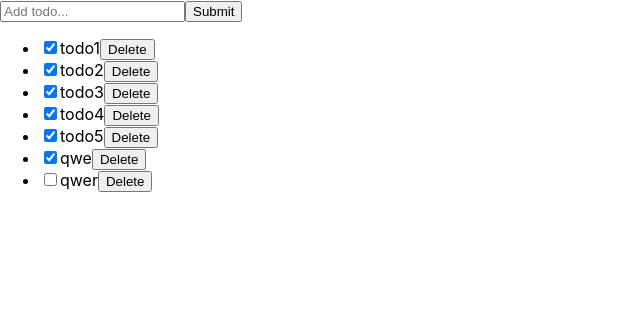
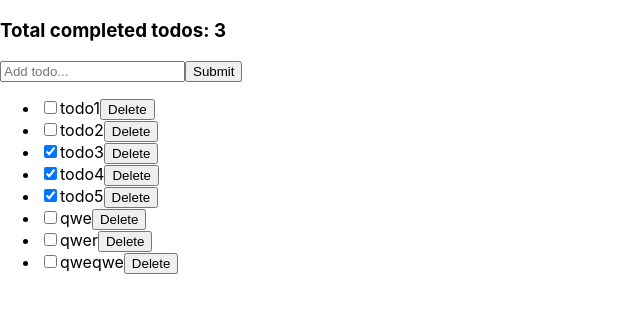
Before and after one commit to Deznot/redux-todo, a React (Create React App) app: page / in a window 1280 px wide. Shown: the top 312 px of the page, without its empty margins (0-640 px from the left). Built offline with nearby package versions, Linux system fonts and the light colour scheme; data requests are answered from the project's data file.

Commit message:
feat: add TotalCompleteItem

```diff
--- a/data/todos.json
+++ b/data/todos.json
@@ -3,12 +3,12 @@
     {
       "id": "1",
       "title": "todo1",
-      "completed": true
+      "completed": false
     },
     {
       "id": "2",
       "title": "todo2",
-      "completed": true
+      "completed": false
     },
     {
       "id": "3",
@@ -28,12 +28,17 @@
     {
       "id": "N8r1z-yCQxGQJs7p3K8bz",
       "title": "qwe",
-      "completed": true
+      "completed": false
     },
     {
       "id": "OW14U5kOxN2dIeBIfUBss",
       "title": "qwer",
       "completed": false
+    },
+    {
+      "id": "BvPwyhflrpycEgdLi7VyG",
+      "title": "qweqwe",
+      "completed": false
     }
   ]
 }
--- a/src/components/app/App.jsx
+++ b/src/components/app/App.jsx
@@ -1,10 +1,12 @@
 import './app.scss';
 import AddTodoForm from '../addTodoForm/AddTodoForm';
 import TodoList from '../todoList/TodoList';
+import TotalCompleteItems from '../totalCompleteItems/TotalCompleteItems';
 
 const App = () => {
     return (
         <main>
+            <TotalCompleteItems/>
             <div className="content">
                 <AddTodoForm />
                 <TodoList />
--- /dev/null
+++ b/src/components/totalCompleteItems/TotalCompleteItems.jsx
@@ -0,0 +1,22 @@
+import { useSelector } from "react-redux";
+import "./totalCompleteItems.scss";
+
+
+
+const TotalCompleteItems = () => {
+    const todos = useSelector(state => {
+        if (state.todos.todosLoadingStatus === "loading") {
+            return "loading";
+        } else {
+            return state.todos.todos.filter((todo) => todo.completed === true).length;
+        }
+    });
+
+    return (
+        <div>
+        <h3>Total completed todos: {todos}</h3>
+        </div>
+    );
+}
+
+export default TotalCompleteItems;
```
Also changed, not shown: src/components/totalCompleteItems/totalCompleteItems.scss (added).
